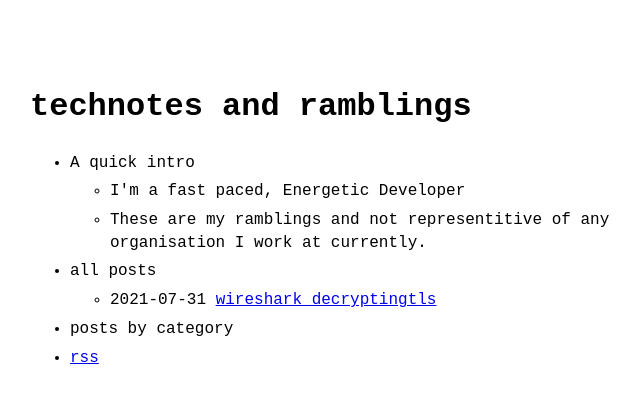
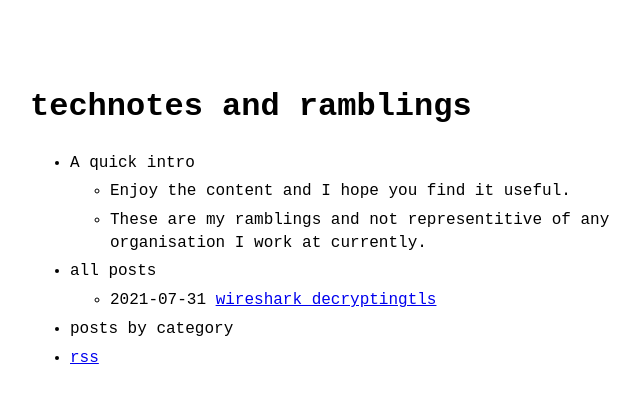
Before and after one commit to jonathanLynn/jonathanlynn.github.io, a Jekyll site: the page built from index.md, in a window 1280 px wide. Shown: the top 403 px of the page, without its empty margins (290-930 px from the left). Built offline with Jekyll 4.4.1, drawn with Linux system fonts in a browser that asks for light colours.

Commit message:
Updated Menu

```diff
--- a/_data/menu.yml
+++ b/_data/menu.yml
@@ -4,7 +4,7 @@
 entries:
   - title: A quick intro
     entries:
-      - title: I'm a fast paced, Energetic Developer
+      - title: Enjoy the content and I hope you find it useful.
       - title: These are my ramblings and not representitive of any organisation I work at currently.
 
   - title: all posts
```
